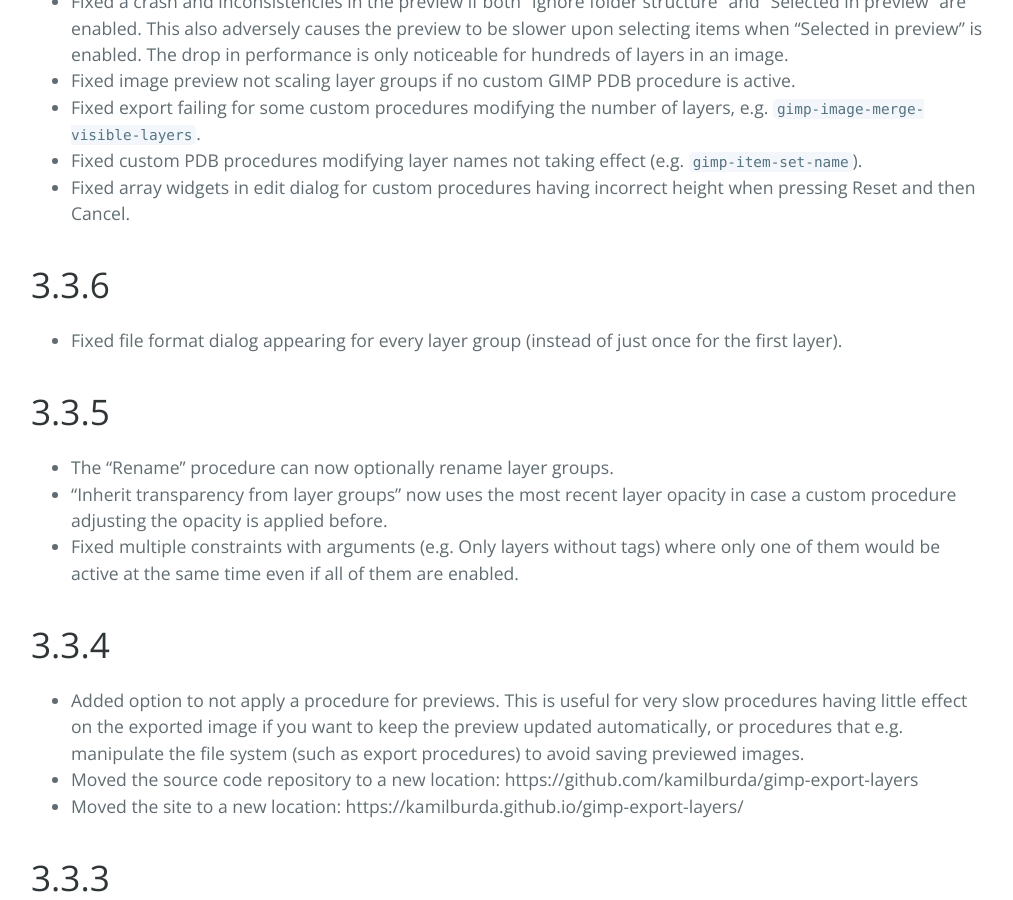
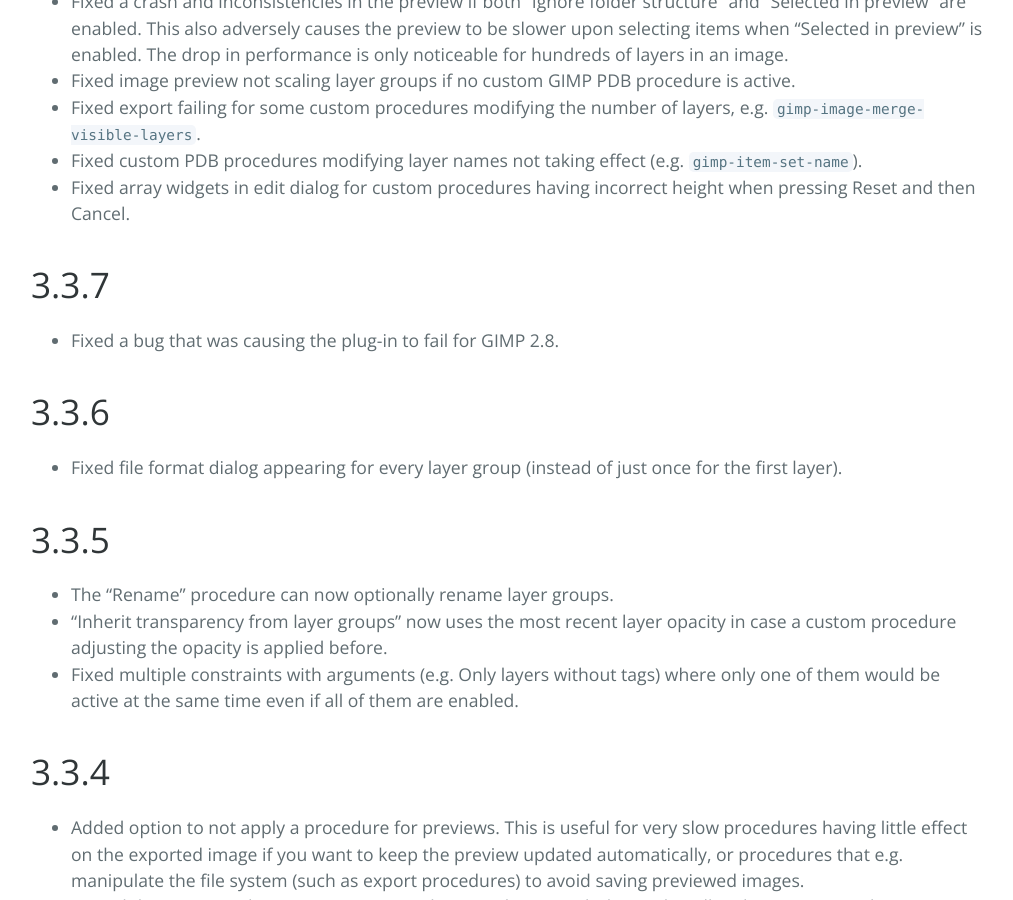
Before and after one commit to kamilburda/gimp-export-layers, a Jekyll site: the page built from sections/CHANGELOG.md, in a window 1280 px wide and 900 px high, scrolled down 1789 px. Shown: the whole window, without its empty margins (129-1142 px from the left). Built offline with Jekyll 4.4.1, drawn with Linux system fonts in a browser that asks for light colours.

Commit message:
Update docs

```diff
--- a/_config.yml
+++ b/_config.yml
@@ -8,8 +8,8 @@ github_username: "Kamil Burda"
 copyright_years: "2013-2023"
 
 plugin_name: "export_layers"
-plugin_version: "3.3.6"
-plugin_version_release_date: "June 06, 2023"
+plugin_version: "3.3.7"
+plugin_version_release_date: "July 03, 2023"
 download_zip_suffix: ".zip"
 sections_url: "/sections/"
 license_remote_url: "blob/main/LICENSE"
--- a/sections/CHANGELOG.md
+++ b/sections/CHANGELOG.md
@@ -50,6 +50,12 @@ Bug fixes:
 * Fixed export failing for some custom procedures modifying the number of layers, e.g. `gimp-image-merge-visible-layers`.
 * Fixed custom PDB procedures modifying layer names not taking effect (e.g. `gimp-item-set-name`).
 * Fixed array widgets in edit dialog for custom procedures having incorrect height when pressing Reset and then Cancel.
+
+
+3.3.7
+=====
+
+* Fixed a bug that was causing the plug-in to fail for GIMP 2.8.
 
 
 3.3.6
```
Also changed, not shown: dev/sections/CHANGELOG.md (+6 -0 lines).
